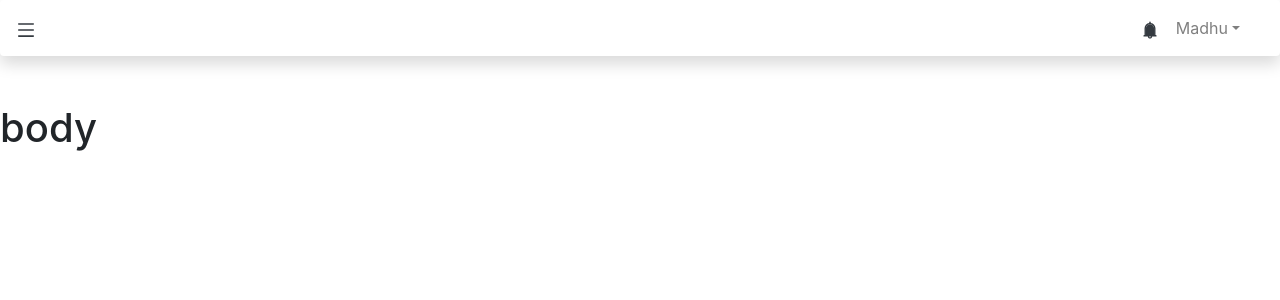
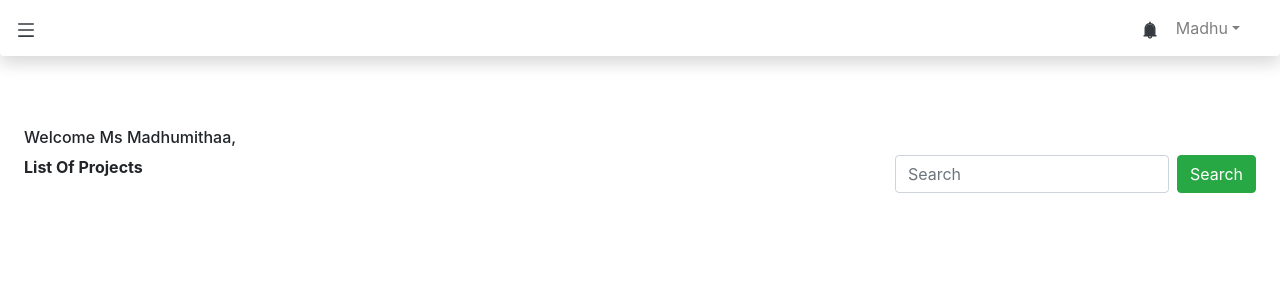
Before and after one commit to madhu1803/react8_auth, a React (Create React App) app: page /dashboard in a window 1280 px wide. Shown: the top 300 px of the page. Built offline with nearby package versions, Linux system fonts and the light colour scheme.

Commit message:
dashboard body started

```diff
--- a/src/Dashboard/Body.js
+++ b/src/Dashboard/Body.js
@@ -1,10 +1,18 @@
 import React, { Component } from "react";
-
+import "./Css/Body.css";
+import { Form, FormControl, Button } from "react-bootstrap";
 export default class Body extends Component {
   render() {
     return (
-      <div>
-        <h1>body</h1>
+      <div className="dashboard-body text-capitalize p-4">
+        <div className="heading-container">
+          <h6>welcome Ms Madhumithaa,</h6>
+          <strong>List of Projects</strong>
+          <Form inline className="search-form">
+            <FormControl type="text" placeholder="Search" className="mr-sm-2" />
+            <Button variant="success">Search</Button>
+          </Form>
+        </div>
       </div>
     );
   }
--- /dev/null
+++ b/src/Dashboard/Css/Body.css
@@ -0,0 +1,7 @@
+.dashboard-body {
+    /* background-color: black; */
+}
+
+.dashboard-body .search-form {
+    float: right;
+}
```
